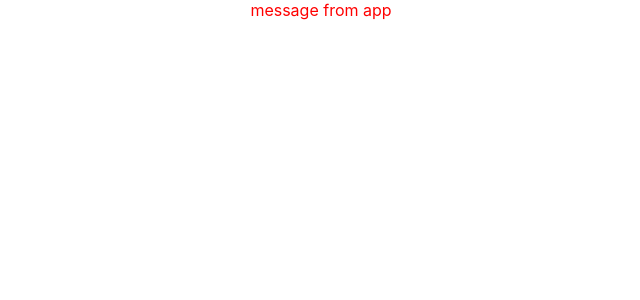
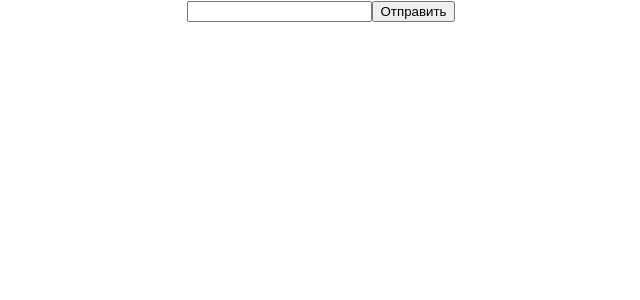
Before and after one commit to alexyasinsky/Portfolio-03.Messager-React, a React (Create React App) app: page / in a window 1280 px wide. Shown: the top 300 px of the page, without its empty margins (319-959 px from the left). Built offline with nearby package versions, Linux system fonts and the light colour scheme; the HTML template or start-up script is replaced by a standard one.

Commit message:
task 2 done

```diff
--- a/package.json
+++ b/package.json
@@ -6,6 +6,7 @@
     "@testing-library/jest-dom": "^5.16.4",
     "@testing-library/react": "^13.0.1",
     "@testing-library/user-event": "^13.5.0",
+    "moment": "^2.29.2",
     "node-sass": "^7.0.1",
     "react": "^18.0.0",
     "react-dom": "^18.0.0",
--- a/src/App.js
+++ b/src/App.js
@@ -1,11 +1,38 @@
-import {Message} from "./components/Message";
+import {MessageList} from "./components/MessageList";
+import MessageForm from "./components/MessageForm";
 import './App.css';
+import {useCallback, useEffect, useState} from "react";
+import moment from "moment";
+
 
 function App() {
-  const message = 'message from app'
+
+  let [messages, setMessages] = useState([]);
+
+  const addMessage = (message) => {
+    setMessages(prevState => {
+      return prevState.concat(message);
+    });
+  };
+
+  useEffect(() => {
+    if (messages.length !==0 && !(messages[messages.length - 1].author === 'bot')) {
+      setTimeout(() => {
+        let message = [{
+          date: moment().format('LTS'),
+          author: 'bot',
+          text: `${messages[messages.length - 1].text}?`
+        }];
+        addMessage(message);
+      }, 1500);
+    }
+  }, [messages]);
+
   return (
     <div className="App">
-      <Message message={message}/>
+
+      <MessageForm addMessage={addMessage}/>
+      <MessageList messages={messages}/>
     </div>
   );
 }
--- a/src/components/Message.js
+++ /dev/null
@@ -1,9 +0,0 @@
-import './message.scss';
-
-export function Message ({message}) {
-  return (
-    <div className={'message'}>
-      {message}
-    </div>
-  )
-}
--- /dev/null
+++ b/src/components/MessageForm.js
@@ -0,0 +1,33 @@
+import {useState} from "react";
+import moment from "moment";
+
+export default function MessageForm ({addMessage}) {
+  const author = 'Alex';
+  let [text, setText] = useState('');
+
+  function handleText (event) {
+    setText(event.target.value);
+  }
+
+  function handleMessage(e) {
+    e.preventDefault();
+    const message = {
+      date: moment().format('LTS'),
+      author: author,
+      text: text
+    };
+    addMessage(message);
+  }
+
+  return (
+    <form onSubmit={handleMessage}>
+      <input
+        onChange={handleText}
+        value={text}
+        type="text"
+      />
+      <button type='submit'> Отправить</button>
+    </form>
+
+  )
+}
--- /dev/null
+++ b/src/components/MessageList.js
@@ -0,0 +1,12 @@
+import './message.scss';
+
+export function MessageList ({messages}) {
+  return messages.map((message, ind) => (
+    <div key={ind}>
+      <h3>{message.author}</h3>
+      <p>{message.text}</p>
+      <i>{message.date}</i>
+    </div>
+    )
+  );
+}
```
Also changed, not shown: 1 other file (tests, documents, lock files or other folders).
